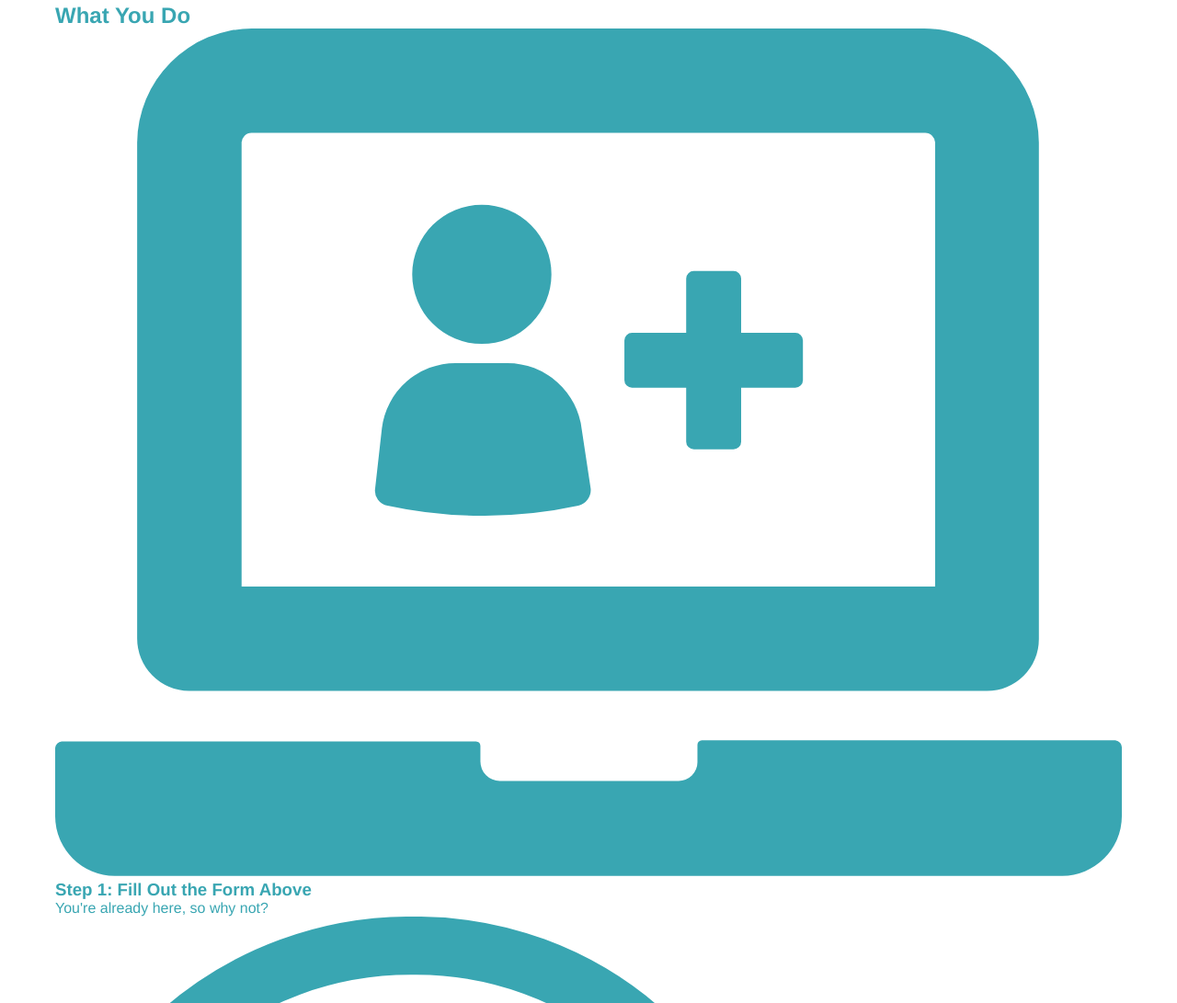
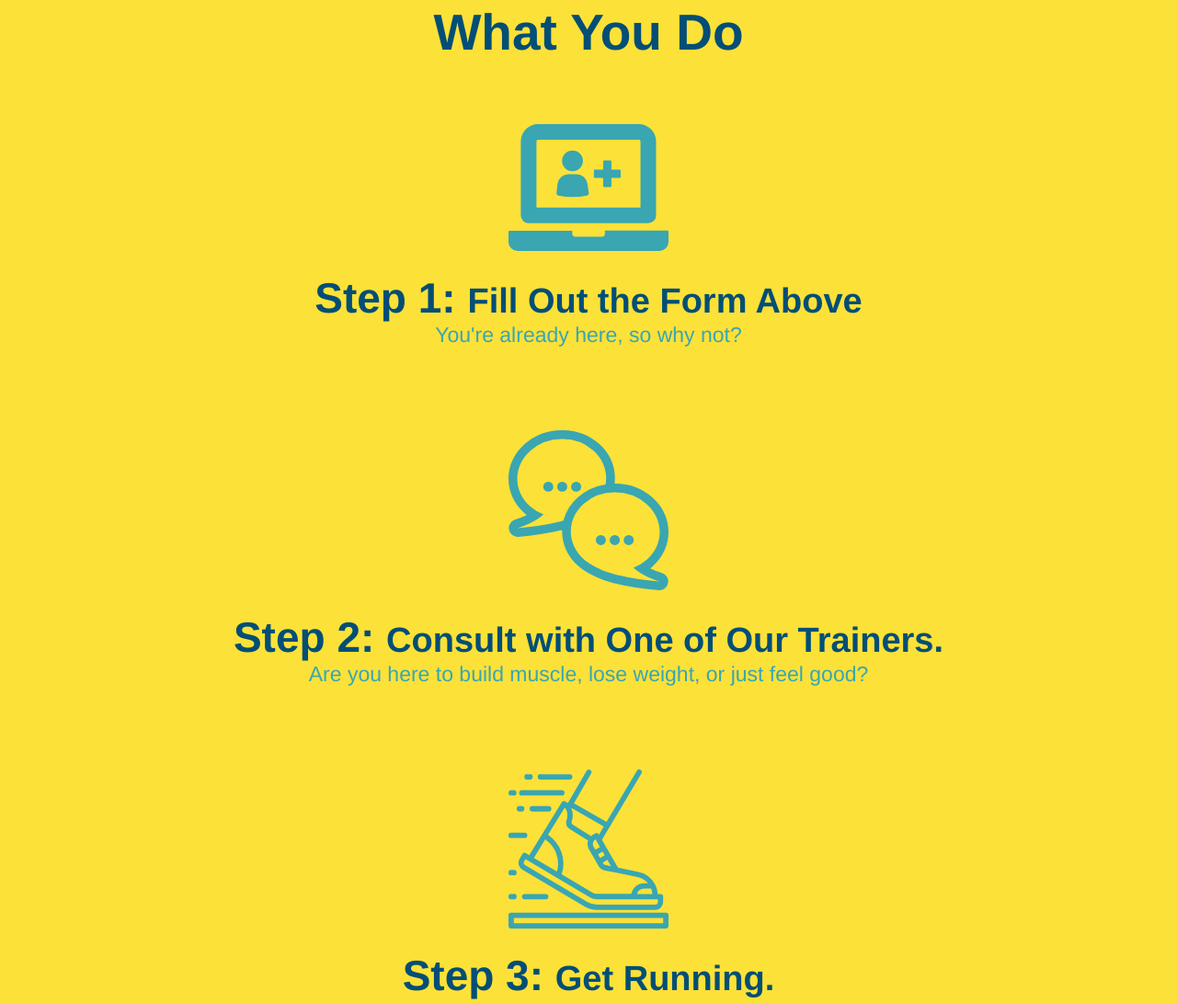
Before and after one commit to abauer424/run-buddy, a plain HTML site: page index.html in a window 1280 px wide. Shown: the part 1117-2208 px from the top of the page at 92% size. Drawn offline with Linux system fonts and the light colour scheme.

Commit message:
style what you do section

```diff
--- a/assets/css/style.css
+++ b/assets/css/style.css
@@ -122,19 +122,12 @@ section {
 }
 /* Hero Style End */
 
+/* What We Do */
+
 .intro {
     text-align: center;
 }
 
-.intro h2 {
-    display: inline-block;
-    font-size: 55px;
-    color: #024e76;
-    margin-bottom: 35px;
-    padding: 0 100px 20px 100px;
-    border-bottom: 3px solid;
-    border-color: #fce138;
-}
 
 .intro p {
     line-height: 1.7;
@@ -143,3 +136,55 @@ section {
     font-size: 20px;
     margin: 0 auto;
 }
+
+/* What We Do End */
+
+/* What You Do */
+
+.steps {
+    text-align: center;
+    background: #fce138;
+}
+
+.steps div {
+    margin-bottom: 80px;
+  }
+
+  .steps img {
+    width: 15%;
+    margin: 10px 0;
+  }
+
+  .steps h3 {
+    color: #024e76;
+    font-size: 46px;
+    margin-top: 10px;
+  }
+
+  .steps p {
+    color: #39a6b2;
+    font-size: 23px;
+  }
+
+  .steps span {
+      font-size: 38px;
+  }
+
+  /* What You Do End*/
+
+.section-title {
+    font-size: 55px;
+    color: #024e76;
+    margin-bottom: 35px;
+    padding: 0 100px 20px 100px;
+    display: inline-block;
+    border-bottom: 3px solid;
+  }
+
+  .primary-border {
+    border-color: #fce138;
+  }
+
+  .secondary-border {
+    border-color: #39a6b2;
+  }
--- a/index.html
+++ b/index.html
@@ -67,37 +67,37 @@
 
         <!--"what we do" section-->
         <section id="what-we-do" class="intro">
-            <h2>What We Do</h2>
+            <h2 class="section-title primary-border">What We Do</h2>
             <p>
             butcher selfies chambray shabby chic gentrify readymade yr Echo Park XOXO Tumblr normcore Banksy direct trade Blue Bottle chillwave you probably haven't heard of them single-origin coffee Vice fanny pack fixie Odd Future Austin fingerstache pickled twee synth Wes Anderson Thundercats viral bitters flannel meggings narwhal Marfa Schlitz sustainable Intelligentsia umami deep v craft
             </p>
         </section>
 
         <!--"what you do" section-->
-        <section id="what-you-do">
-            <h2>What You Do</h2>
+        <section id="what-you-do" class="steps">
+            <h2 class="section-title primary-border">What You Do</h2>
 
             <div>
                 <img src="./assets/images/step-1.svg" alt="" />
-                <h3>Step 1: Fill Out the Form Above</h3>
+                <h3>Step 1: <span>Fill Out the Form Above</span></h3>
                 <p>You're already here, so why not?</p>
             </div>
 
             <div>
                 <img src="./assets/images/step-2.svg" alt=""/>
-                <h3>Step 2: Consult with One of Our Trainers.</h3>
+                <h3>Step 2: <span>Consult with One of Our Trainers.</span></h3>
                 <p>Are you here to build muscle, lose weight, or just feel good?</p>
             </div>
 
             <div>
                 <img src="./assets/images/step-3.svg" alt=""/>
-                <h3>Step 3: Get Running.</h3>
+                <h3>Step 3: <span>Get Running.</span></h3>
                 <p>Hit the ground running (literally) once your trainer lays out your plan.</p>
             </div>
 
             <div>
                 <img src="./assets/images/step-4.svg" alt=""/>
-                <h3>Step 4: See Results.</h3>
+                <h3>Step 4: <span>See Results.</span></h3>
                 <p>Bi-weekly checkins with your trainer will keep you focused</p>
             </div>
         </section>
```
